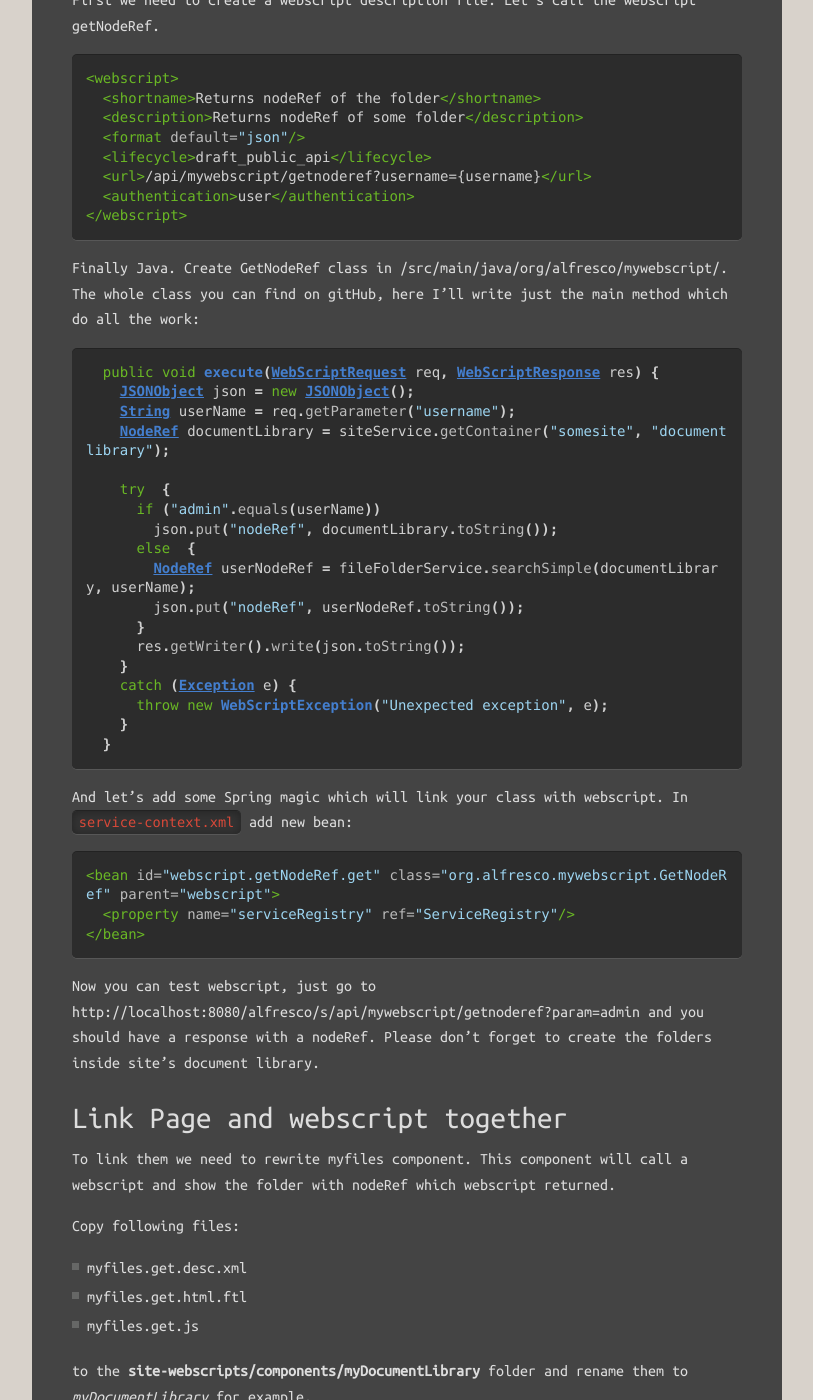
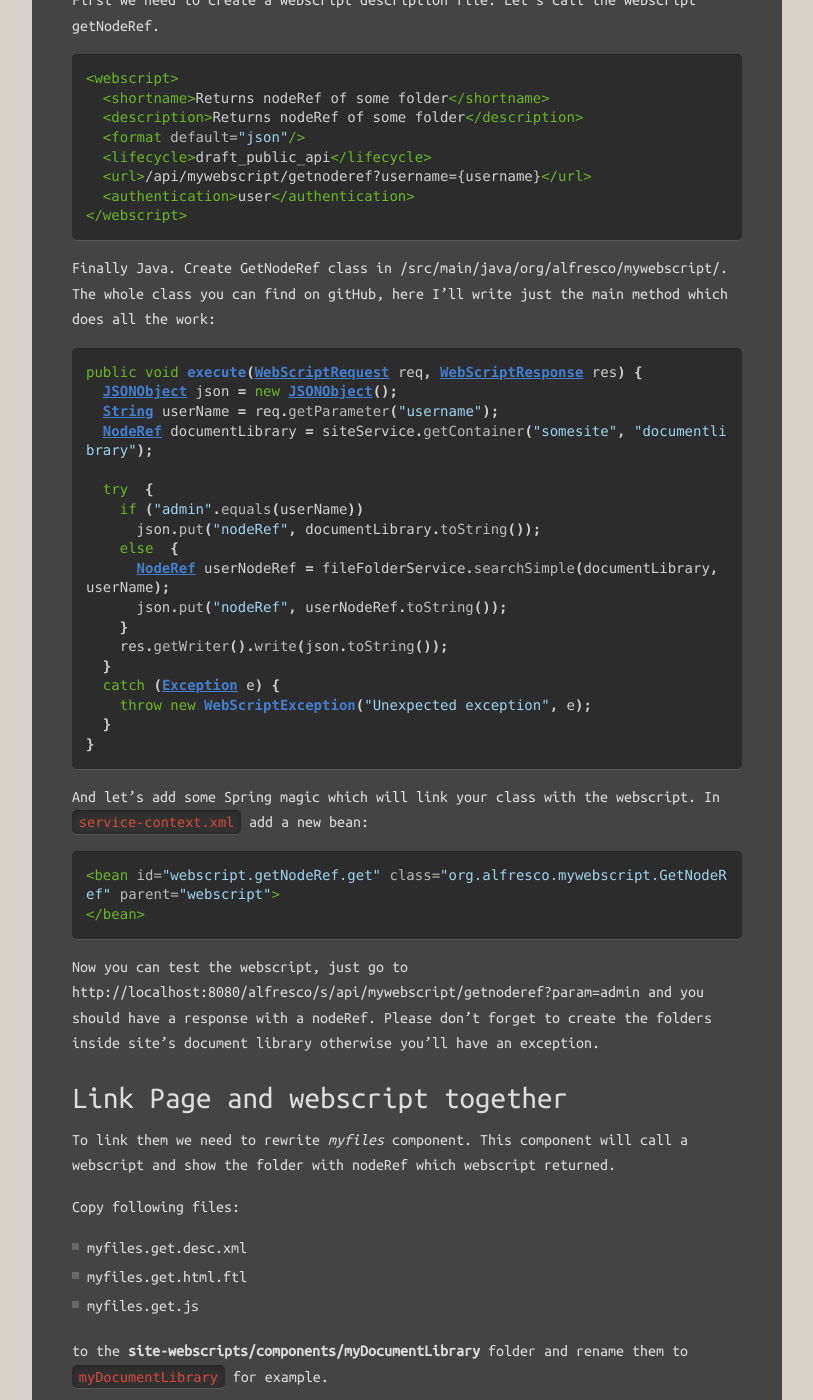
Before and after one commit to streetturtle/streetturtle.github.io, a Jekyll site: the page built from _posts/2014-10-23-alf-custom-doclibrary-site-page.markdown, in a window 1280 px wide and 1400 px high, scrolled down 2127 px. Shown: the whole window, without its empty margins (233-1046 px from the left). Built offline with Jekyll 4.4.1, drawn with Linux system fonts in a browser that asks for light colours; nearby versions of some CDN libraries; some of the changed text lies outside the part shown.

Commit message:
Small fixes

```diff
--- a/_posts/2014-10-23-alf-custom-doclibrary-site-page.markdown
+++ b/_posts/2014-10-23-alf-custom-doclibrary-site-page.markdown
@@ -48,11 +48,11 @@ But this page is not linked to your site yet. To link it add this part to `share
 
 {% highlight xml%}
 <!-- Add a custom page type -->
-  <config evaluator="string-compare" condition="SitePages">
-    <pages>
-      <page id="my-document-library">my-document-library</page>
-    </pages>
-  </config>
+<config evaluator="string-compare" condition="SitePages">
+  <pages>
+    <page id="my-document-library">my-document-library</page>
+  </pages>
+</config>
 {% endhighlight xml%}
 
 And then from site-customization page just drag and drop created page from Availabe Site Pages to Current Site Pages.
@@ -63,13 +63,13 @@ First step is done!
 
 Please have a look [Alfresco-wiki page][webscript-wiki] for more information about webscripts.
 
-This WebScript will search for the folder you are looking for and return it's nodeRef.
+This WebScript will search for the folder you are looking for and then return it's nodeRef.
 
 First we need to create a webscript description file. Let's call the webscript getNodeRef.
 
 {% highlight xml%}
 <webscript>
-  <shortname>Returns nodeRef of the folder</shortname>
+  <shortname>Returns nodeRef of some folder</shortname>
   <description>Returns nodeRef of some folder</description>
   <format default="json"/>
   <lifecycle>draft_public_api</lifecycle>
@@ -78,42 +78,41 @@ First we need to create a webscript description file. Let's call the webscript g
 </webscript>
 {% endhighlight xml%}
 
-Finally Java. Create GetNodeRef class in /src/main/java/org/alfresco/mywebscript/. The whole class you can find on gitHub, here I'll write just the main method which do all the work:
+Finally Java. Create GetNodeRef class in /src/main/java/org/alfresco/mywebscript/. The whole class you can find on gitHub, here I'll write just the main method which does all the work:
 
 {% highlight java %}
-  public void execute(WebScriptRequest req, WebScriptResponse res) {
-    JSONObject json = new JSONObject();
-    String userName = req.getParameter("username");
-    NodeRef documentLibrary = siteService.getContainer("somesite", "documentlibrary");
+public void execute(WebScriptRequest req, WebScriptResponse res) {
+  JSONObject json = new JSONObject();
+  String userName = req.getParameter("username");
+  NodeRef documentLibrary = siteService.getContainer("somesite", "documentlibrary");
 
-    try  {
-      if ("admin".equals(userName))
-        json.put("nodeRef", documentLibrary.toString());
-      else  {
-        NodeRef userNodeRef = fileFolderService.searchSimple(documentLibrary, userName);
-        json.put("nodeRef", userNodeRef.toString());
-      }
-      res.getWriter().write(json.toString());
+  try  {
+    if ("admin".equals(userName))
+      json.put("nodeRef", documentLibrary.toString());
+    else  {
+      NodeRef userNodeRef = fileFolderService.searchSimple(documentLibrary, userName);
+      json.put("nodeRef", userNodeRef.toString());
     }
-    catch (Exception e) {
-      throw new WebScriptException("Unexpected exception", e);
-    }
+    res.getWriter().write(json.toString());
   }
+  catch (Exception e) {
+    throw new WebScriptException("Unexpected exception", e);
+  }
+}
 {% endhighlight java %}
 
-And let's add some Spring magic which will link your class with webscript. In `service-context.xml` add new bean:
+And let's add some Spring magic which will link your class with the webscript. In `service-context.xml` add a new bean:
 
 {% highlight xml %}
 <bean id="webscript.getNodeRef.get" class="org.alfresco.mywebscript.GetNodeRef" parent="webscript">
-  <property name="serviceRegistry" ref="ServiceRegistry"/>
 </bean>
 {% endhighlight xml %}
 
-Now you can test webscript, just go to  http://localhost:8080/alfresco/s/api/mywebscript/getnoderef?param=admin and you should have a response with a nodeRef. Please don't forget to create the folders inside site's document library.
+Now you can test the webscript, just go to  http://localhost:8080/alfresco/s/api/mywebscript/getnoderef?param=admin and you should have a response with a nodeRef. Please don't forget to create the folders inside site's document library otherwise you'll have an exception.
 
 ## Link Page and webscript together
 
-To link them we need to rewrite myfiles component. This component will call a webscript and show the folder with nodeRef which webscript returned.
+To link them we need to rewrite *myfiles* component. This component will call a webscript and show the folder with nodeRef which webscript returned.
 
 Copy following files:
 
@@ -121,7 +120,7 @@ Copy following files:
 * myfiles.get.html.ftl
 * myfiles.get.js
 
-to the **site-webscripts/components/myDocumentLibrary** folder and rename them to *myDocumentLibrary* for example.
+to the **site-webscripts/components/myDocumentLibrary** folder and rename them to `myDocumentLibrary` for example.
 
  Now let's change them a bit.
 
@@ -142,9 +141,7 @@ to the **site-webscripts/components/myDocumentLibrary** folder and rename them t
 <#include "/org/alfresco/components/form/form.dependencies.inc">
 {% endhighlight xml %}
 
-* **myDocumentLibrary.get.js**
-
-Add a method which will call a webscript.
+* **myDocumentLibrary.get.js** - add a method which will call a webscript.
 
 {% highlight javascript %}
 function callWS(wsParamValue){
```
Also changed, not shown: other parts of _posts/2014-10-23-alf-custom-doclibrary-site-page.markdown (+1 -1 lines), _posts/2014-10-30-alf-custom-doclibrary.markdown (deleted, +0 -188 lines).
